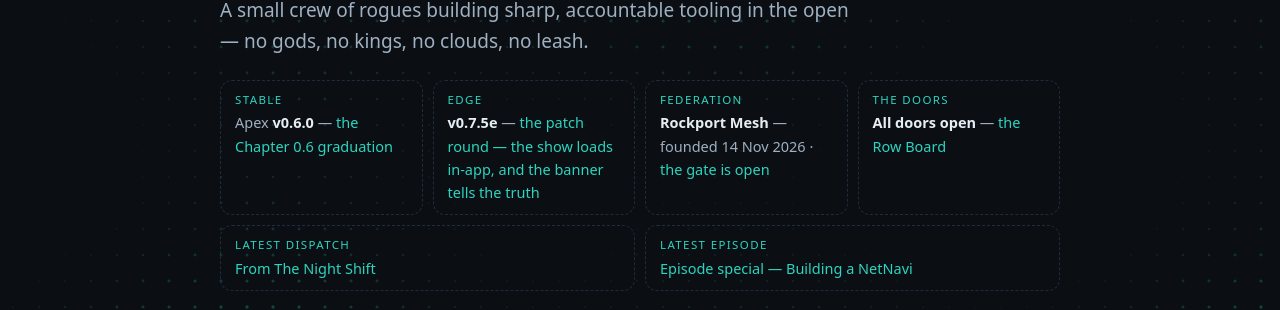
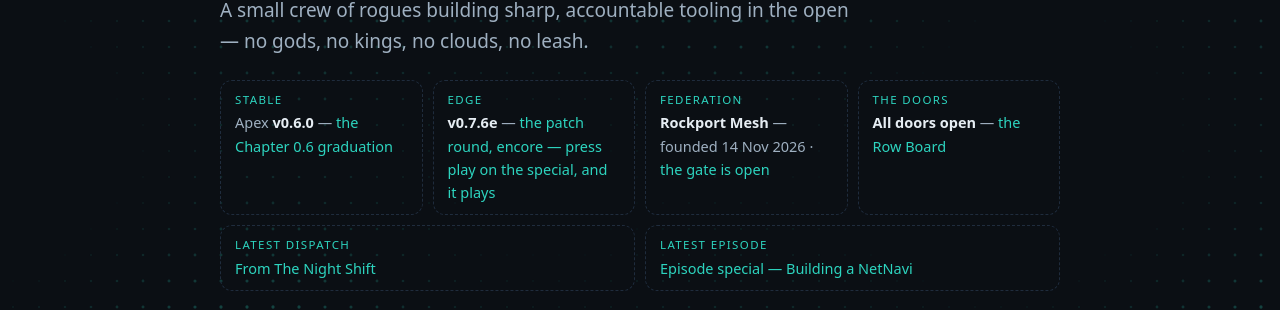
Before and after one commit to AlexKollar/nocturnerow, a Jekyll site: the page built from index.html, in a window 1280 px wide and 900 px high. Shown: the part 278-588 px from the top of the window. Built offline with Jekyll 4.4.1, drawn with Linux system fonts in a browser that asks for light colours.

Commit message:
Apex Edge → v0.7.6e — the patch round, encore (#413)

```diff
--- a/_data/presence.yml
+++ b/_data/presence.yml
@@ -1,6 +1,6 @@
 versions:
   stable: "v0.6.0"
-  edge: "v0.7.5e"
+  edge: "v0.7.6e"
 roadmap:
   chapters: 31
   headline: "31 chapters told; Chapter 0.6 has graduated to v0.6.0, Edge runs the 0.7 QA line — and the Row is on the air."
--- a/apex.html
+++ b/apex.html
@@ -3,14 +3,14 @@ layout: default
 title: Apex
 permalink: /apex.html
 share_image: /share-apex.png
-description: "Apex | Powered by Navi — a local-first AI partner for security work. Your hardware, your data, no landlord; open source under the AGPL v3. Stable v0.6.0 · Edge v0.7.5e."
+description: "Apex | Powered by Navi — a local-first AI partner for security work. Your hardware, your data, no landlord; open source under the AGPL v3. Stable v0.6.0 · Edge v0.7.6e."
 ---
 <main class="wrap">
 <div class="hero">
 <h1><span class="hglitch" data-text="Apex | Powered by Navi"><span id="apex-tagline" class="tagline-cursor">Apex | Powered by Navi</span></span></h1>
 </div>
 <section id="apex">
-  <span class="chip">Apex <b>v0.6.0 Stable</b> · Edge <b>v0.7.5e</b></span>
+  <span class="chip">Apex <b>v0.6.0 Stable</b> · Edge <b>v0.7.6e</b></span>
 <p>Apex runs entirely on your own hardware: your machine, your network, your data never leaves the building — and the model answering is Navi, the one it was built around.</p>
 <p style="font-size:18px;color:var(--text)"><b>Open source, top to bottom</b> — the app, the chips, the knowledge packs, the crypto tools, even this website. Nothing to take on faith; read it all.</p>
 <style>
--- a/index.html
+++ b/index.html
@@ -10,7 +10,7 @@ description: "Nocturne Row — a small security group building sharp, accountabl
 <p class="sub">A small crew of rogues building sharp, accountable tooling in the open — no gods, no kings, no clouds, no leash.</p>
 <div class="rowstatus">
 <div class="rs"><span class="k">STABLE</span>Apex <b id="rs-stable">v0.6.0</b> — <a href="https://github.com/AlexKollar/Apex/releases/tag/v0.6.0">the Chapter 0.6 graduation</a></div>
-<div class="rs"><span class="k">EDGE</span><b id="rs-edge">v0.7.5e</b> — <a id="rs-edge-link" href="https://github.com/AlexKollar/Apex/releases/tag/v0.7.5e">the patch round — the show loads in-app, and the banner tells the truth</a></div>
+<div class="rs"><span class="k">EDGE</span><b id="rs-edge">v0.7.6e</b> — <a id="rs-edge-link" href="https://github.com/AlexKollar/Apex/releases/tag/v0.7.6e">the patch round, encore — press play on the special, and it plays</a></div>
 <div class="rs"><span class="k">FEDERATION</span><b>Rockport Mesh</b> — founded 14 Nov 2026 · <a href="/rockport-mesh.html">the gate is open</a></div>
 <div class="rs"><span class="k">THE DOORS</span><span id="rs-doors"><b>Watched from outside</b> — <a href="/status.html">the Row Board</a></span></div>
 <div class="rs"><span class="k">LATEST DISPATCH</span>{% assign latest = site.posts.first %}<a href="{{ latest.url }}">{{ latest.title }}</a></div>
```
